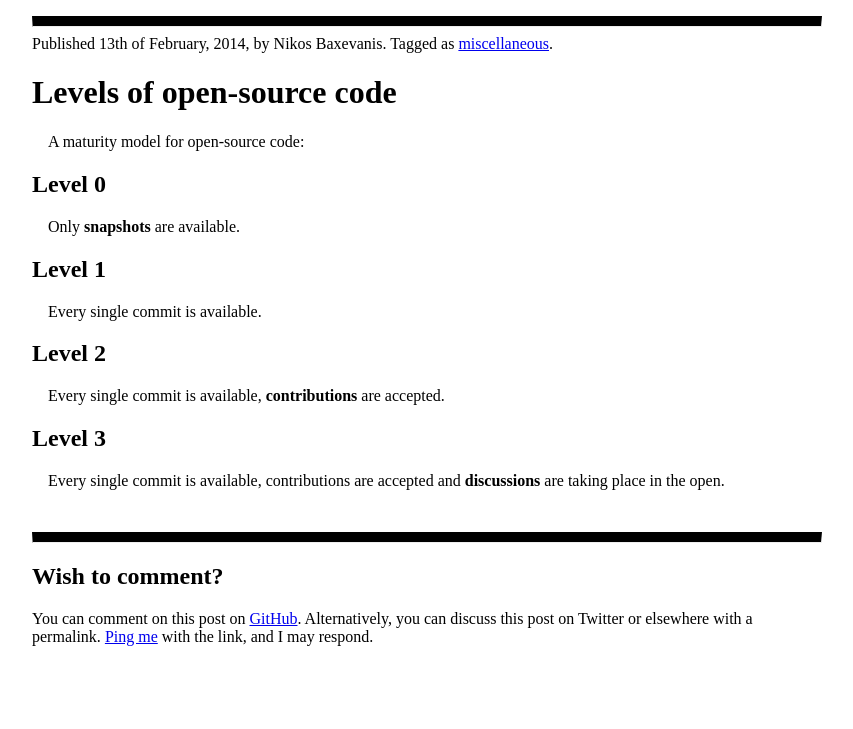
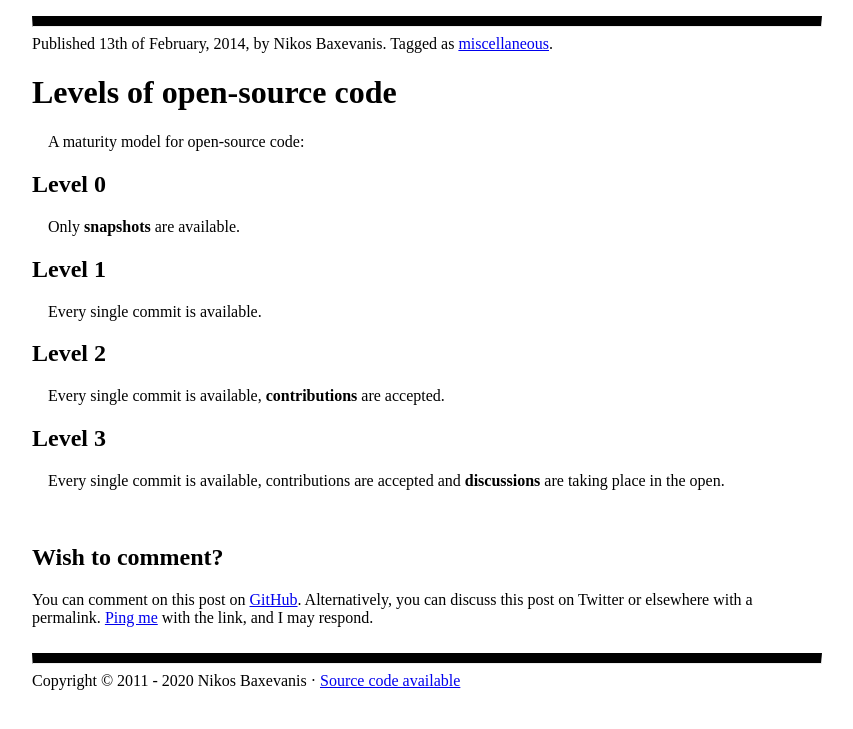
Before and after one commit to moodmosaic/blog, a Jekyll site: the page built from _posts/2014-02-13-levels-of-open-source-code.md, in a window 1280 px wide. Shown: the top 729 px of the page, without its empty margins (213-1066 px from the left). Built offline with Jekyll 4.4.1, drawn with Linux system fonts in a browser that asks for light colours; some web fonts are replaced.

Commit message:
Source code available

```diff
--- a/_layouts/post.html
+++ b/_layouts/post.html
@@ -24,7 +24,6 @@ layout: basic
 {{content}}<br>
 
 <div>
-  <hr>
   <h2>Wish to comment?</h2>
   <span>
     You can comment on this post on <a href="https://github.com/moodmosaic/blog/issues">GitHub</a>.
@@ -32,3 +31,12 @@ layout: basic
     <a href="https://twitter.com/nikosbaxevanis">Ping me</a> with the link, and I may respond.
   </span>
 </div>
+
+<div>
+  <br>
+  <hr>
+  <span>
+    Copyright © 2011 - {{ site.time | date: '%Y' }} Nikos Baxevanis ·
+    <a href="https://github.com/moodmosaic/blog">Source code available</a>
+  </span>
+</div>
```
